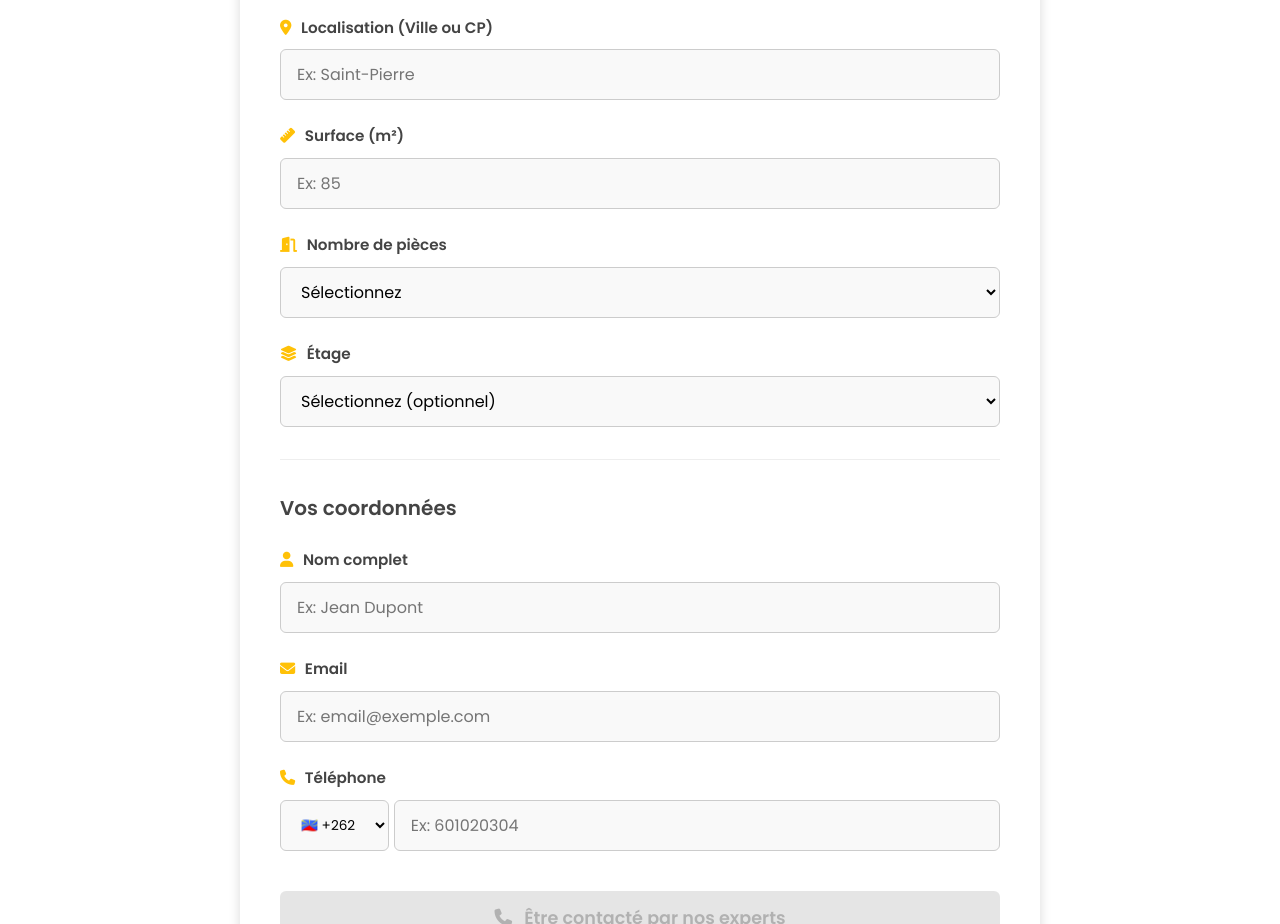
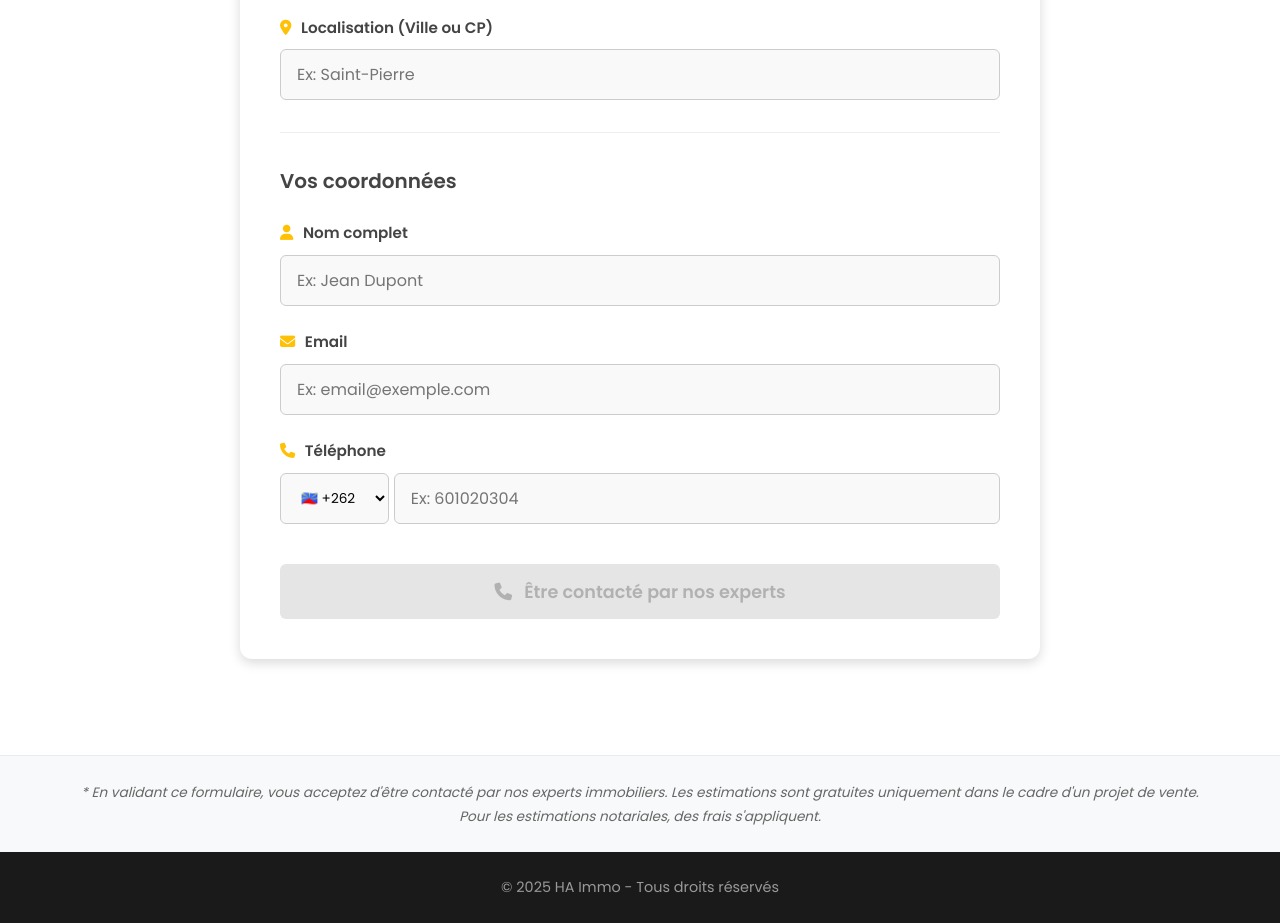
Before and after one commit to Chugyy/lp-vendeur-ha, a website: page index.html in a window 1280 px wide. Shown: the part 1300-2224 px from the top of the page. Drawn offline with Linux system fonts and the light colour scheme.

Commit message:
Suppression des champs rajoutés par l'IA

```diff
--- a/index.html
+++ b/index.html
@@ -86,37 +86,6 @@
           <input type="text" id="location" placeholder="Ex: Saint-Pierre" required>
         </div>
 
-        <div class="form-group" id="surface-group">
-          <label for="surface"><i class="fas fa-ruler"></i> Surface (m²)</label>
-          <input type="number" id="surface" placeholder="Ex: 85" min="1" required>
-        </div>
-
-        <div class="form-group" id="rooms-group">
-          <label for="rooms"><i class="fas fa-door-open"></i> Nombre de pièces</label>
-          <select id="rooms" required>
-            <option value="">Sélectionnez</option>
-            <option value="1">1 pièce</option>
-            <option value="2">2 pièces</option>
-            <option value="3">3 pièces</option>
-            <option value="4">4 pièces</option>
-            <option value="5">5 pièces</option>
-            <option value="6">6+ pièces</option>
-          </select>
-        </div>
-
-        <div class="form-group" id="floor-group">
-          <label for="floor"><i class="fas fa-layer-group"></i> Étage</label>
-          <select id="floor">
-            <option value="">Sélectionnez (optionnel)</option>
-            <option value="RDC">Rez-de-chaussée</option>
-            <option value="1">1er étage</option>
-            <option value="2">2ème étage</option>
-            <option value="3">3ème étage</option>
-            <option value="4">4ème étage</option>
-            <option value="5+">5ème étage et +</option>
-          </select>
-        </div>
-
         <div class="divider"></div>
         <h3>Vos coordonnées</h3>
         <div class="form-group">
```
